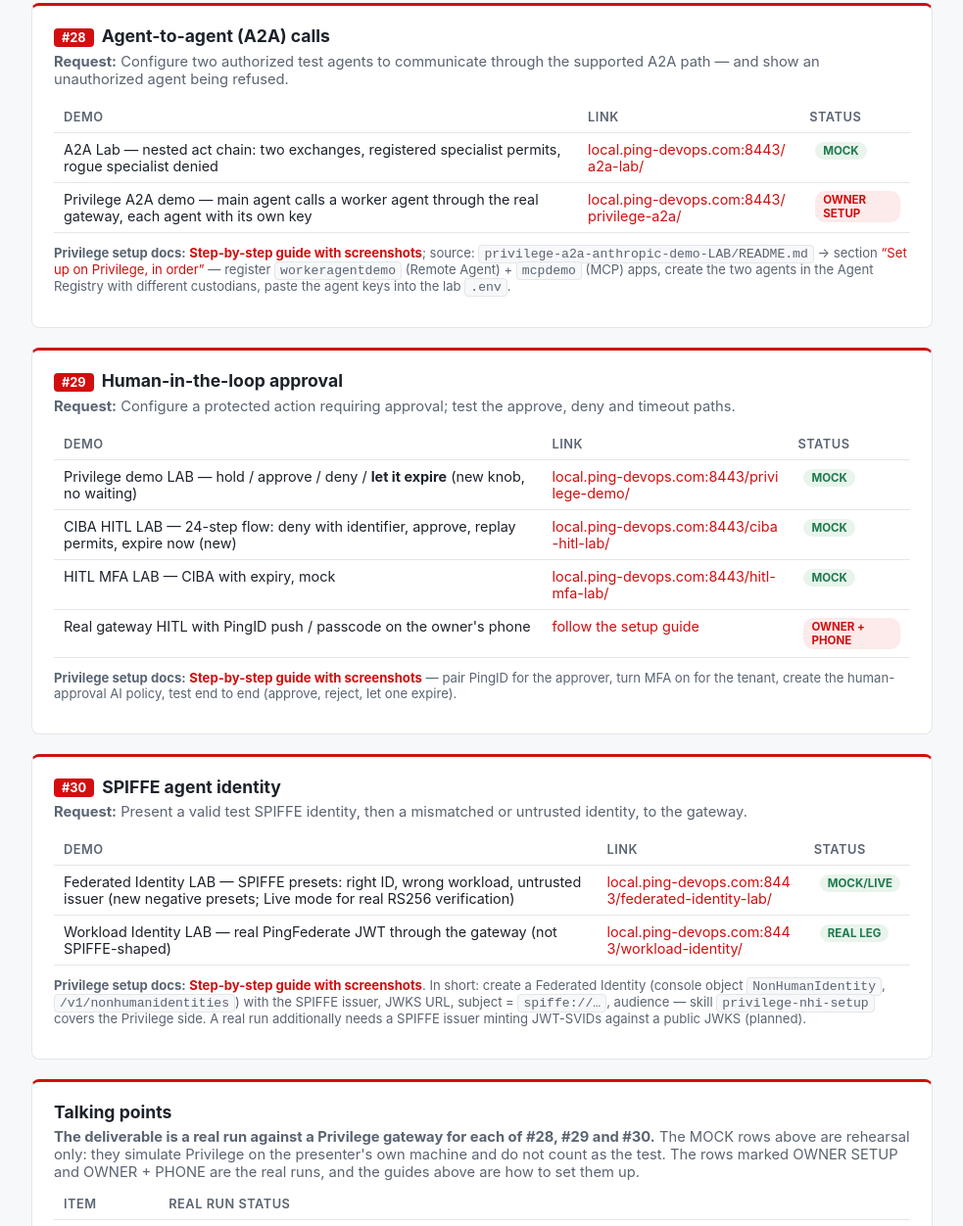
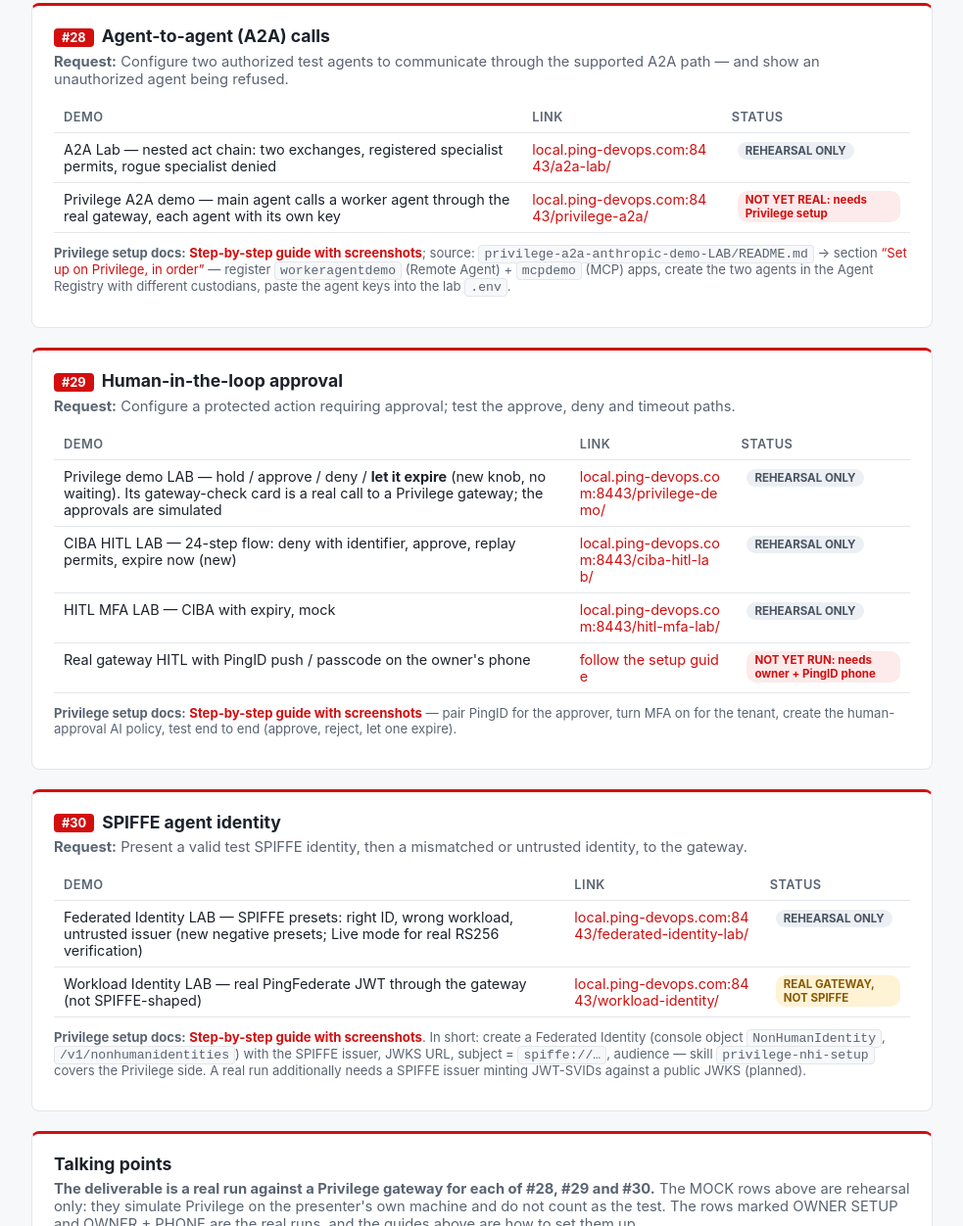
Before and after one commit to curtismu7/nyl-demo-starter, a plain HTML site: page index.html in a window 1280 px wide. Shown: the part 131-1383 px from the top of the page at 98% size, without its empty margins (148-1131 px from the left). Drawn offline with Linux system fonts and the light colour scheme.

Commit message:
Badges: say what is rehearsal vs not yet real (no more 'OWNER SETUP' or green MOCK)

```diff
--- a/index.html
+++ b/index.html
@@ -25,6 +25,8 @@
   .badge { display:inline-block; font-size:.72rem; font-weight:700; border-radius:10px; padding:2px 8px; margin-left:6px; vertical-align:middle; }
   .mock { background:#e8f4ec; color:#1f7a4d; }
   .owner { background:#fdeaea; color:var(--red); }
+  .rehearsal { background:#eceff3; color:#4a5361; }
+  .partial { background:#fff3d6; color:#8a5a00; }
   code { background:var(--bg); border:1px solid var(--border); border-radius:4px; padding:1px 5px; font-size:.82rem; }
 </style>
 </head>
@@ -43,12 +45,12 @@
       <tr>
         <td>A2A Lab &mdash; nested act chain: two exchanges, registered specialist permits, rogue specialist denied</td>
         <td><a href="https://local.ping-devops.com:8443/a2a-lab/">local.ping-devops.com:8443/a2a-lab/</a></td>
-        <td><span class="badge mock">MOCK</span></td>
+        <td><span class="badge rehearsal">REHEARSAL ONLY</span></td>
       </tr>
       <tr>
         <td>Privilege A2A demo &mdash; main agent calls a worker agent through the real gateway, each agent with its own key</td>
         <td><a href="https://local.ping-devops.com:8443/privilege-a2a/">local.ping-devops.com:8443/privilege-a2a/</a></td>
-        <td><span class="badge owner">OWNER SETUP</span></td>
+        <td><span class="badge owner">NOT YET REAL: needs Privilege setup</span></td>
       </tr>
     </table>
     <p class="note"><b>Privilege setup docs:</b> <a href="guides/28-a2a.html"><b>Step-by-step guide with screenshots</b></a>; source: <code>privilege-a2a-anthropic-demo-LAB/README.md</code> &rarr; section
@@ -62,24 +64,24 @@
     <table>
       <tr><th>Demo</th><th>Link</th><th>Status</th></tr>
       <tr>
-        <td>Privilege demo LAB &mdash; hold / approve / deny / <b>let it expire</b> (new knob, no waiting)</td>
+        <td>Privilege demo LAB &mdash; hold / approve / deny / <b>let it expire</b> (new knob, no waiting). Its gateway-check card is a real call to a Privilege gateway; the approvals are simulated</td>
         <td><a href="https://local.ping-devops.com:8443/privilege-demo/">local.ping-devops.com:8443/privilege-demo/</a></td>
-        <td><span class="badge mock">MOCK</span></td>
+        <td><span class="badge rehearsal">REHEARSAL ONLY</span></td>
       </tr>
       <tr>
         <td>CIBA HITL LAB &mdash; 24-step flow: deny with identifier, approve, replay permits, expire now (new)</td>
         <td><a href="https://local.ping-devops.com:8443/ciba-hitl-lab/">local.ping-devops.com:8443/ciba-hitl-lab/</a></td>
-        <td><span class="badge mock">MOCK</span></td>
+        <td><span class="badge rehearsal">REHEARSAL ONLY</span></td>
       </tr>
       <tr>
         <td>HITL MFA LAB &mdash; CIBA with expiry, mock</td>
         <td><a href="https://local.ping-devops.com:8443/hitl-mfa-lab/">local.ping-devops.com:8443/hitl-mfa-lab/</a></td>
-        <td><span class="badge mock">MOCK</span></td>
+        <td><span class="badge rehearsal">REHEARSAL ONLY</span></td>
       </tr>
       <tr>
         <td>Real gateway HITL with PingID push / passcode on the owner's phone</td>
         <td><a href="guides/29-human-approval.html">follow the setup guide</a></td>
-        <td><span class="badge owner">OWNER + PHONE</span></td>
+        <td><span class="badge owner">NOT YET RUN: needs owner + PingID phone</span></td>
       </tr>
     </table>
     <p class="note"><b>Privilege setup docs:</b> <a href="guides/29-human-approval.html"><b>Step-by-step guide with screenshots</b></a>
@@ -94,12 +96,12 @@
       <tr>
         <td>Federated Identity LAB &mdash; SPIFFE presets: right ID, wrong workload, untrusted issuer (new negative presets; Live mode for real RS256 verification)</td>
         <td><a href="https://local.ping-devops.com:8443/federated-identity-lab/">local.ping-devops.com:8443/federated-identity-lab/</a></td>
-        <td><span class="badge mock">MOCK/LIVE</span></td>
+        <td><span class="badge rehearsal">REHEARSAL ONLY</span></td>
       </tr>
       <tr>
         <td>Workload Identity LAB &mdash; real PingFederate JWT through the gateway (not SPIFFE-shaped)</td>
         <td><a href="https://local.ping-devops.com:8443/workload-identity/">local.ping-devops.com:8443/workload-identity/</a></td>
-        <td><span class="badge mock">REAL LEG</span></td>
+        <td><span class="badge partial">REAL GATEWAY, NOT SPIFFE</span></td>
       </tr>
     </table>
     <p class="note"><b>Privilege setup docs:</b> <a href="guides/30-spiffe.html"><b>Step-by-step guide with screenshots</b></a>. In short: create a Federated Identity (console object <code>NonHumanIdentity</code>, <code>/v1/nonhumanidentities</code>) with the SPIFFE issuer, JWKS URL, subject = <code>spiffe://&hellip;</code>, audience &mdash; skill <code>privilege-nhi-setup</code> covers the Privilege side. A real run additionally needs a SPIFFE issuer minting JWT-SVIDs against a public JWKS (planned).</p>
```
